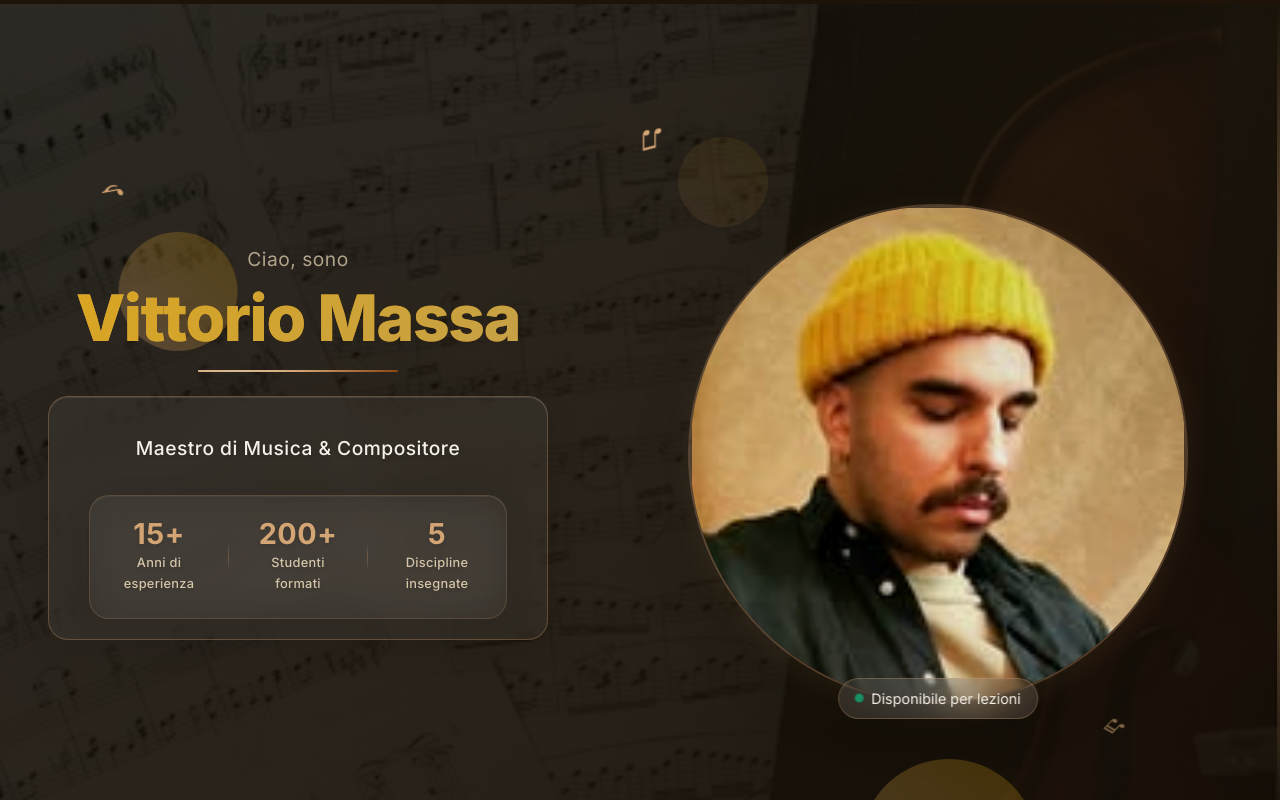
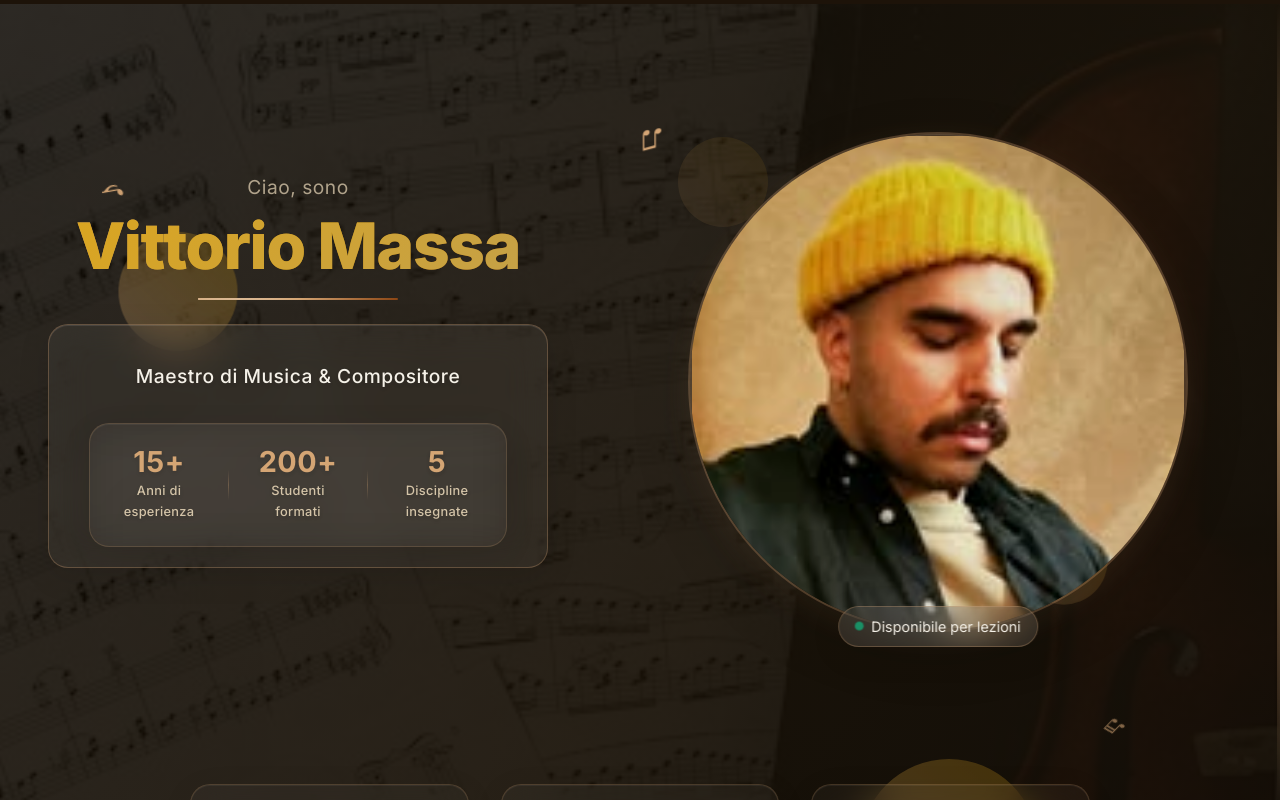
Before and after one commit to maestro-vittorio-massa/volantino, a Next.js app: page / in a window 1280 px wide. Shown: the part 1020-1820 px from the top of the page. Built offline with nearby package versions, Linux system fonts and the light colour scheme.

Commit message:
fix heigth of video360

```diff
--- a/src/components/Hero/Hero.module.css
+++ b/src/components/Hero/Hero.module.css
@@ -21,7 +21,7 @@
   width: 100%;
   padding: 0 3rem;
   position: relative;
-  top: 4.5rem;
+  /* top: 4.5rem; */
   z-index: 2;
 }
 
--- a/src/components/Video360.tsx
+++ b/src/components/Video360.tsx
@@ -4,7 +4,7 @@
 export default function Video360() {
   return (
     <section className="min-h-screen w-full flex items-center justify-center bg-black py-6 md:py-10">
-      <div className="relative w-full max-w-6xl h-[100vh] md:h-auto md:pt-[56.25%]">
+      <div className="relative w-full max-w-6xl h-[100vh] md:h-auto">
         <iframe
           className="absolute inset-0 w-full h-full rounded-xl shadow-2xl"
           src="https://www.youtube.com/embed/oPd0rLVxTU8?rel=0&modestbranding=1&playsinline=1"
```
